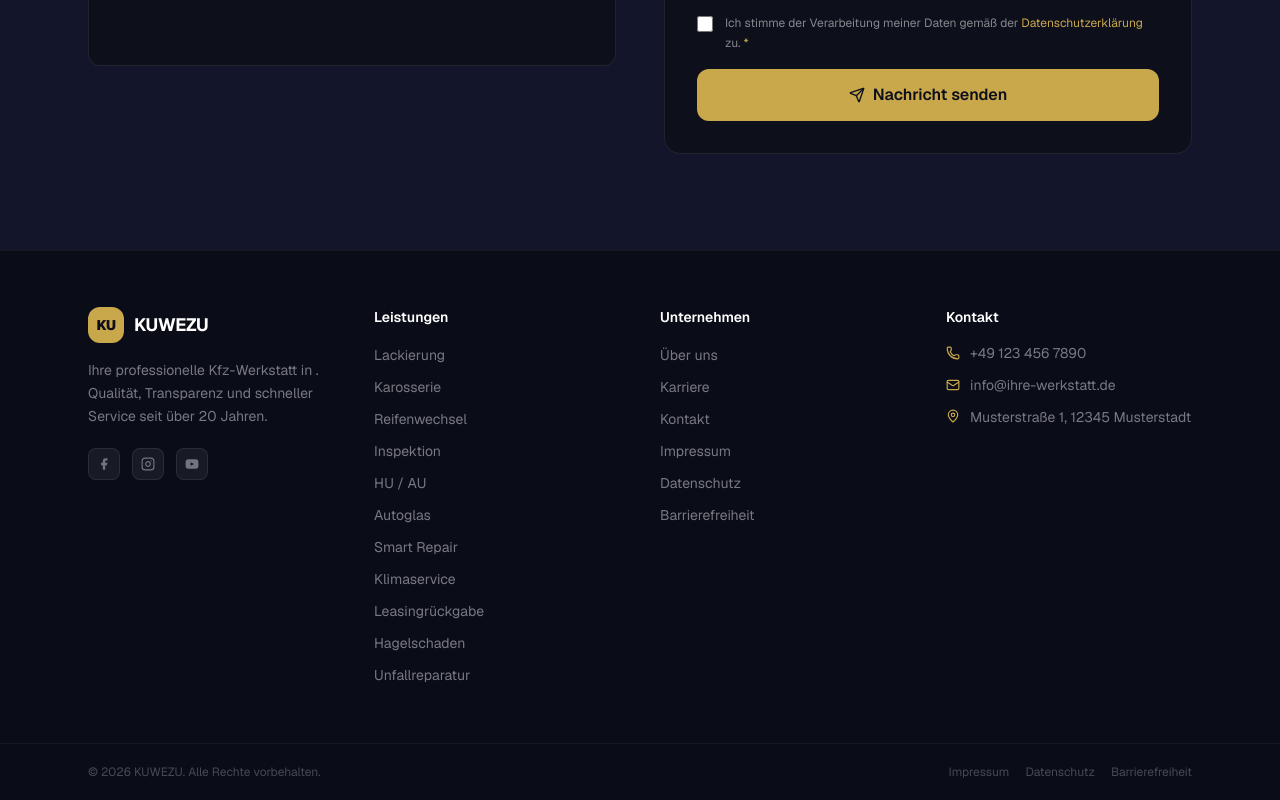
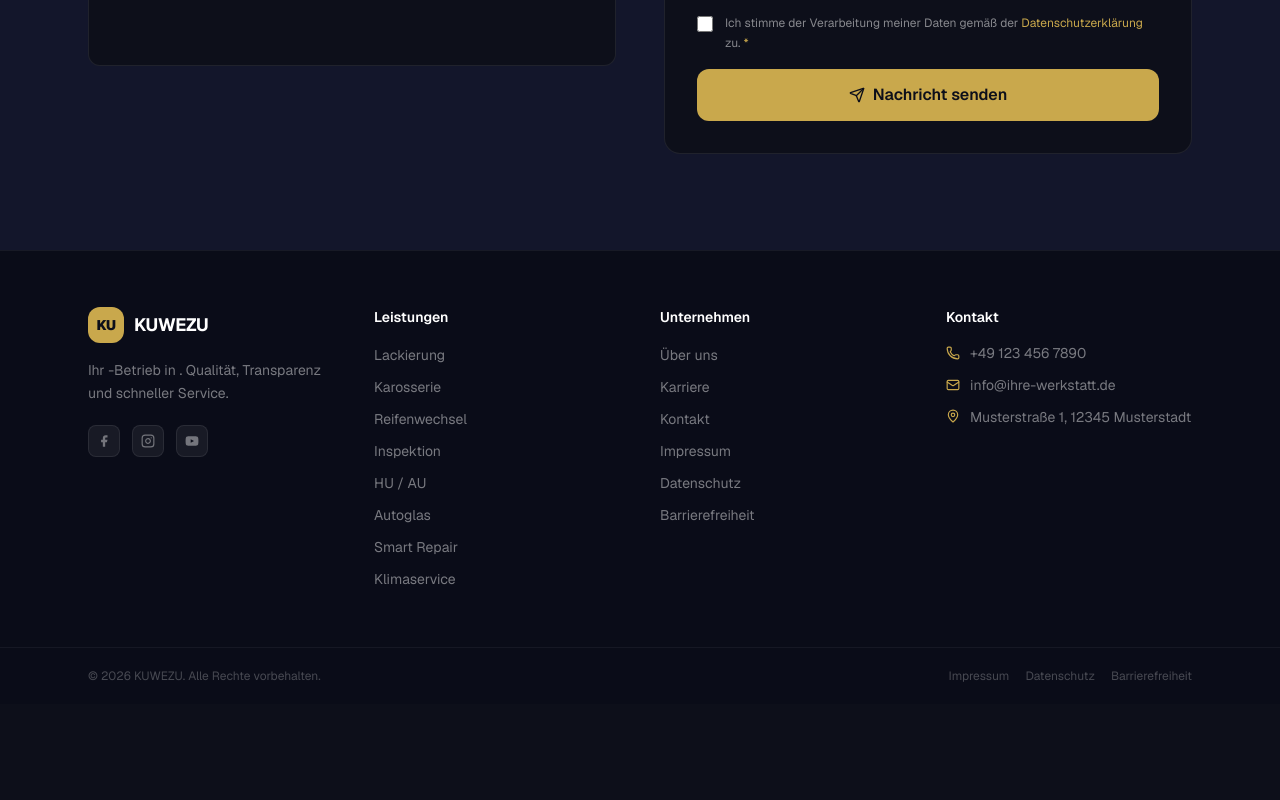
Before and after one commit to KUWEZU/template-onepager-1, a Next.js app: page / in a window 1280 px wide. Shown: the part 5699-6499 px from the top of the page. After the commit the page ends 6403 px from the top, so only its background shows below. Built offline with nearby package versions, Linux system fonts and the light colour scheme.

Commit message:
fix: Footer uses client.ts (name, ort, branche, logo, kontakt)

```diff
--- a/src/components/Footer.tsx
+++ b/src/components/Footer.tsx
@@ -1,3 +1,4 @@
+import Image from "next/image";
 import { Phone, Mail, MapPin } from "lucide-react";
 import { client } from "@/data/client";
 
@@ -36,6 +37,7 @@ const SOCIAL = [
 
 export function Footer() {
   const year = new Date().getFullYear();
+  const initials = client.name.slice(0, 2).toUpperCase();
 
   return (
     <footer className="bg-[#0a0c18] border-t border-white/[0.06]" aria-label="Seitenende">
@@ -45,17 +47,25 @@ export function Footer() {
           <div>
             <div className="flex items-center gap-2.5 mb-4">
               {client.logo ? (
-                <img src={client.logo} alt={client.name} className="h-9 w-auto" />
+                <Image
+                  src={client.logo}
+                  alt={client.name}
+                  width={120}
+                  height={36}
+                  className="h-8 w-auto object-contain"
+                  unoptimized
+                />
               ) : (
+                <>
                   <div className="w-9 h-9 rounded-xl bg-brand-primary flex items-center justify-center">
-                  <span className="text-[#0d0f1a] font-black text-sm tracking-tight">{client.name.slice(0, 2).toUpperCase()}</span>
+                    <span className="text-[#0d0f1a] font-black text-sm tracking-tight">{initials}</span>
                   </div>
+                  <span className="text-white font-bold text-lg tracking-tight">{client.name}</span>
+                </>
               )}
-              <span className="text-white font-bold text-lg tracking-tight">{client.name}</span>
             </div>
             <p className="text-sm text-white/45 leading-relaxed mb-5">
-              Ihre professionelle Kfz-Werkstatt in {client.ort}. Qualität, Transparenz und
-              schneller Service seit über 20 Jahren.
+              Ihr {client.branche}-Betrieb in {client.ort}. Qualität, Transparenz und schneller Service.
             </p>
             <div className="flex items-center gap-3">
               {SOCIAL.map(({ label, href, svg }) => (
@@ -75,8 +85,8 @@ export function Footer() {
           <div>
             <h3 className="text-sm font-semibold text-white mb-4">Leistungen</h3>
             <ul className="space-y-2" role="list">
-              {client.leistungen.map((l) => (
-                <li key={l.title}>
+              {client.leistungen.slice(0, 8).map((l) => (
+                <li key={l.slug}>
                   <a
                     href="#leistungen"
                     className="text-sm text-white/45 hover:text-white transition-colors"
@@ -101,10 +111,7 @@ export function Footer() {
                 { label: "Barrierefreiheit", href: "/barrierefreiheit" },
               ].map(({ label, href }) => (
                 <li key={label}>
-                  <a
-                    href={href}
-                    className="text-sm text-white/45 hover:text-white transition-colors"
-                  >
+                  <a href={href} className="text-sm text-white/45 hover:text-white transition-colors">
                     {label}
                   </a>
                 </li>
@@ -116,6 +123,7 @@ export function Footer() {
           <div>
             <h3 className="text-sm font-semibold text-white mb-4">Kontakt</h3>
             <ul className="space-y-3" role="list">
+              {client.telefon && (
                 <li>
                   <a
                     href={`tel:${client.telefon}`}
@@ -125,6 +133,8 @@ export function Footer() {
                     {client.telefon}
                   </a>
                 </li>
+              )}
+              {client.email && (
                 <li>
                   <a
                     href={`mailto:${client.email}`}
@@ -134,12 +144,15 @@ export function Footer() {
                     {client.email}
                   </a>
                 </li>
+              )}
+              {client.adresse && (
                 <li>
                   <address className="not-italic flex items-start gap-2.5 text-sm text-white/45">
                     <MapPin className="w-3.5 h-3.5 text-brand-primary shrink-0 mt-0.5" aria-hidden="true" />
                     <span>{client.adresse}</span>
                   </address>
                 </li>
+              )}
             </ul>
           </div>
         </div>
@@ -152,8 +165,8 @@ export function Footer() {
             © {year} {client.name}. Alle Rechte vorbehalten.
           </p>
           <div className="flex items-center gap-4">
-            <a href="/impressum"   className="text-xs text-white/25 hover:text-white/60 transition-colors">Impressum</a>
-            <a href="/datenschutz" className="text-xs text-white/25 hover:text-white/60 transition-colors">Datenschutz</a>
+            <a href="/impressum"        className="text-xs text-white/25 hover:text-white/60 transition-colors">Impressum</a>
+            <a href="/datenschutz"      className="text-xs text-white/25 hover:text-white/60 transition-colors">Datenschutz</a>
             <a href="/barrierefreiheit" className="text-xs text-white/25 hover:text-white/60 transition-colors">Barrierefreiheit</a>
           </div>
         </div>
```
Lines whose indentation alone changed are shown as unchanged.
